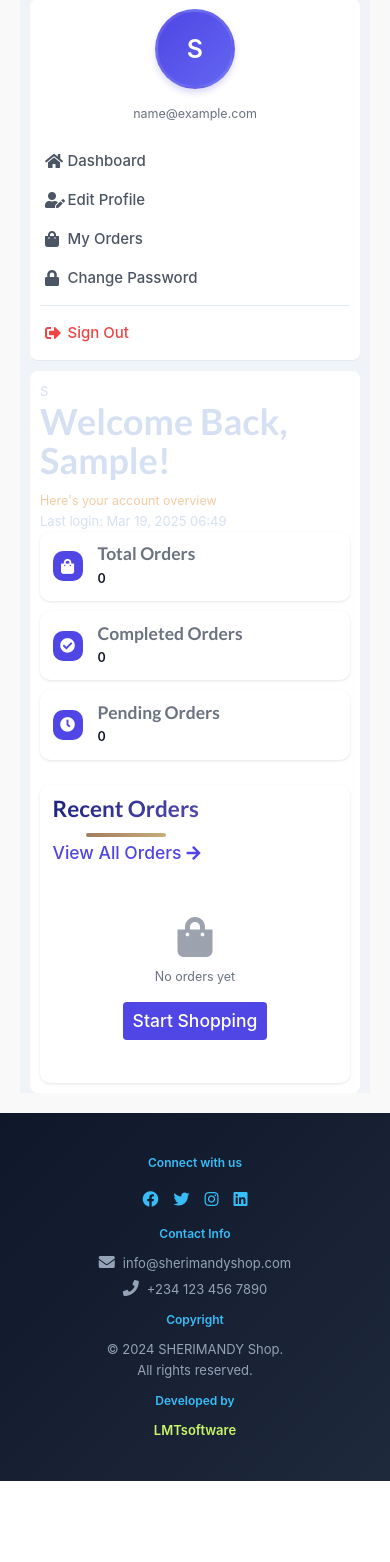
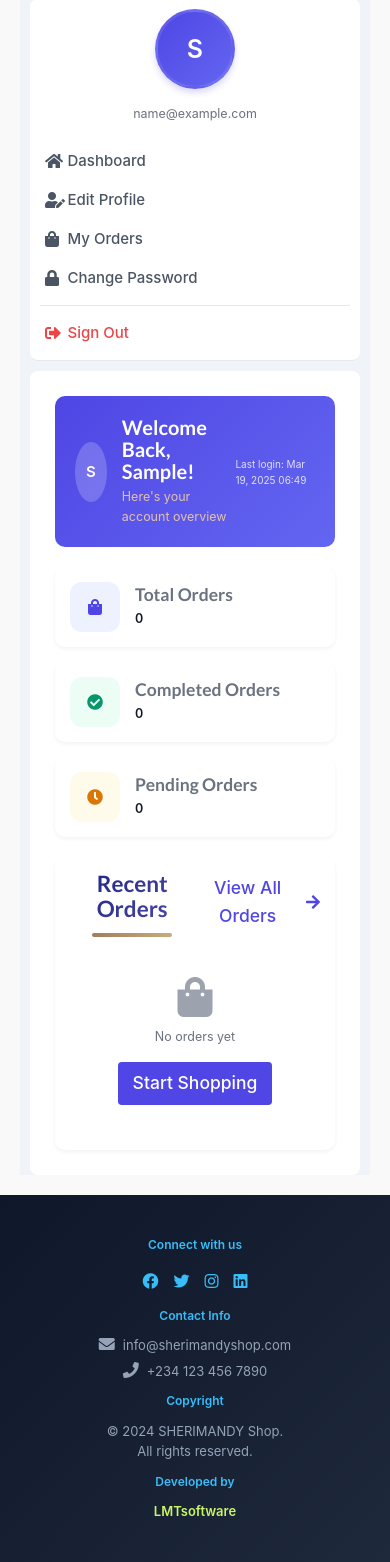
Before and after one commit to JimmyOlsen05/sherimandyshop, a Django app: page /accounts/ in a window 390 px wide. Shown: the part 241-1803 px from the top of the page. Before the commit the page ends 1722 px from the top, so only its background shows below. Run offline with Django 3.2, Linux system fonts and the light colour scheme; the visitor is signed in with stand-in values (Sample User, id 1); data that the repository does not hold is empty; some libraries are stand-ins or nearby versions.

Commit message:
Updated features and fixed bugs

```diff
--- a/templates/shop/accounts/dashboard/dashboard.html
+++ b/templates/shop/accounts/dashboard/dashboard.html
@@ -120,36 +121,95 @@
 </div>
 
 <style>
-.stats-grid {
-    display: grid;
-    grid-template-columns: repeat(3, 1fr);
-    gap: 1.5rem;
-    margin-bottom: 2.5rem;
+.dashboard-wrapper {
+    padding: 1.5rem;
 }
 
-.stat-card {
-    background: white;
+.welcome-section {
+    background: linear-gradient(135deg, #4f46e5 0%, #6366f1 100%);
+    border-radius: 1rem;
     padding: 2rem;
-    border-radius: 1rem;
-    box-shadow: 0 1px 3px rgba(0, 0, 0, 0.1);
+    color: white;
+    margin-bottom: 2rem;
+    display: flex;
+    justify-content: space-between;
+    align-items: center;
+}
+
+.user-info {
     display: flex;
     align-items: center;
     gap: 1.5rem;
 }
 
-.stat-icon {
-    width: 4rem;
-    height: 4rem;
-    background: #4f46e5;
-    border-radius: 1rem;
+.avatar {
+    width: 60px;
+    height: 60px;
+    background: rgba(255, 255, 255, 0.2);
+    border-radius: 50%;
     display: flex;
     align-items: center;
     justify-content: center;
+    font-size: 1.5rem;
+    font-weight: 600;
 }
 
-.stat-icon i {
+.welcome-text h1 {
     font-size: 2rem;
-    color: white;
+    font-weight: 600;
+    margin-bottom: 0.5rem;
+}
+
+.welcome-text p {
+    font-size: 1.125rem;
+    opacity: 0.9;
+}
+
+.last-login {
+    font-size: 1rem;
+    opacity: 0.8;
+}
+
+.stats-grid {
+    display: grid;
+    grid-template-columns: repeat(auto-fit, minmax(250px, 1fr));
+    gap: 1.5rem;
+    margin-bottom: 2rem;
+}
+
+.stat-card {
+    background: white;
+    border-radius: 1rem;
+    padding: 1.5rem;
+    display: flex;
+    align-items: center;
+    gap: 1.5rem;
+    box-shadow: 0 2px 4px rgba(0, 0, 0, 0.05);
+}
+
+.stat-icon {
+    width: 50px;
+    height: 50px;
+    border-radius: 12px;
+    display: flex;
+    align-items: center;
+    justify-content: center;
+    font-size: 1.5rem;
+}
+
+.primary .stat-icon {
+    background: #eef2ff;
+    color: #4f46e5;
+}
+
+.success .stat-icon {
+    background: #ecfdf5;
+    color: #059669;
+}
+
+.warning .stat-icon {
+    background: #fffbeb;
+    color: #d97706;
 }
 
 .stat-info h3 {
@@ -167,17 +227,15 @@
 .orders-section {
     background: white;
     border-radius: 1rem;
-    box-shadow: 0 1px 3px rgba(0, 0, 0, 0.1);
-    padding: 2rem;
+    padding: 1.5rem;
+    box-shadow: 0 2px 4px rgba(0, 0, 0, 0.05);
 }
 
 .section-header {
     display: flex;
     justify-content: space-between;
     align-items: center;
-    margin-bottom: 2rem;
-    flex-wrap: wrap;
-    gap: 1rem;
+    margin-bottom: 1.5rem;
 }
 
 .section-header h2 {
@@ -338,26 +384,8 @@
     background: #4338ca;
 }
 
-/* Tablet Responsiveness */
+/* Mobile Responsiveness */
 @media (max-width: 1024px) {
-    .stats-grid {
-        grid-template-columns: repeat(2, 1fr);
-        gap: 1rem;
-    }
-
-    .stat-card {
-        padding: 1.5rem;
-    }
-
-    .stat-icon {
-        width: 3.5rem;
-        height: 3.5rem;
-    }
-
-    .stat-icon i {
-        font-size: 1.75rem;
-    }
-
     .stat-info h3 {
         font-size: 1.75rem;
     }
@@ -382,45 +410,16 @@
     .total,
     .view-btn {
         font-size: 1.25rem;
-        padding: 1rem 0.75rem;
     }
 }
 
-/* Mobile Responsiveness */
-@media (max-width: 768px) {
-    .stats-grid {
-        grid-template-columns: 1fr;
-    }
-
-    .stat-card {
-        padding: 1.25rem;
-    }
-
-    .stat-icon {
-        width: 3rem;
-        height: 3rem;
-    }
-
-    .stat-icon i {
-        font-size: 1.5rem;
-    }
-
+@media (max-width: 640px) {
     .stat-info h3 {
         font-size: 1.5rem;
     }
 
     .stat-info p {
         font-size: 2.25rem;
-    }
-
-    .orders-section {
-        padding: 1.25rem;
-    }
-
-    .section-header {
-        flex-direction: column;
-        align-items: flex-start;
-        gap: 0.75rem;
     }
 
     .section-header h2 {
@@ -461,37 +446,6 @@
 
     .shop-now-btn {
         font-size: 1.25rem;
-        padding: 0.5rem 1rem;
-    }
-}
-
-/* Small Mobile Responsiveness */
-@media (max-width: 480px) {
-    .stat-info h3 {
-        font-size: 1.25rem;
-    }
-
-    .stat-info p {
-        font-size: 2rem;
-    }
-
-    .section-header h2 {
-        font-size: 1.5rem;
-    }
-
-    .orders-table th,
-    .orders-table td,
-    .order-id,
-    .product-list,
-    .status-badge,
-    .total {
-        font-size: 1rem;
-        padding: 0.5rem 0.375rem;
-    }
-
-    .view-btn {
-        font-size: 1rem;
-        padding: 0.375rem 0.75rem;
     }
 }
 </style>
```
Also changed, not shown: other parts of templates/shop/accounts/dashboard/dashboard.html (+6 -31 lines).
